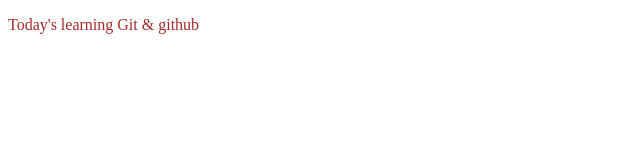
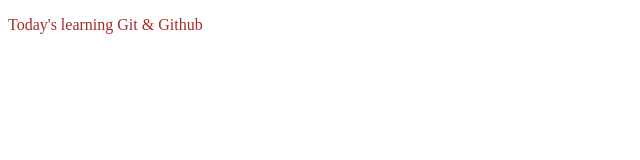
Before and after one commit to rajgupta7555/Demo-Github, a plain HTML site: page index.html in a window 1280 px wide. Shown: the full height of the page, 0-640 px from the left. Drawn offline with Linux system fonts and the light colour scheme.

Commit message:
index.html

```diff
--- a/index.html
+++ b/index.html
@@ -7,6 +7,6 @@
     <link rel="stylesheet" href="style.css">
 </head>
 <body>
-    <p>Today's learning Git & github</p>
+    <p>Today's learning Git & Github</p>
 </body>
 </html>
```
